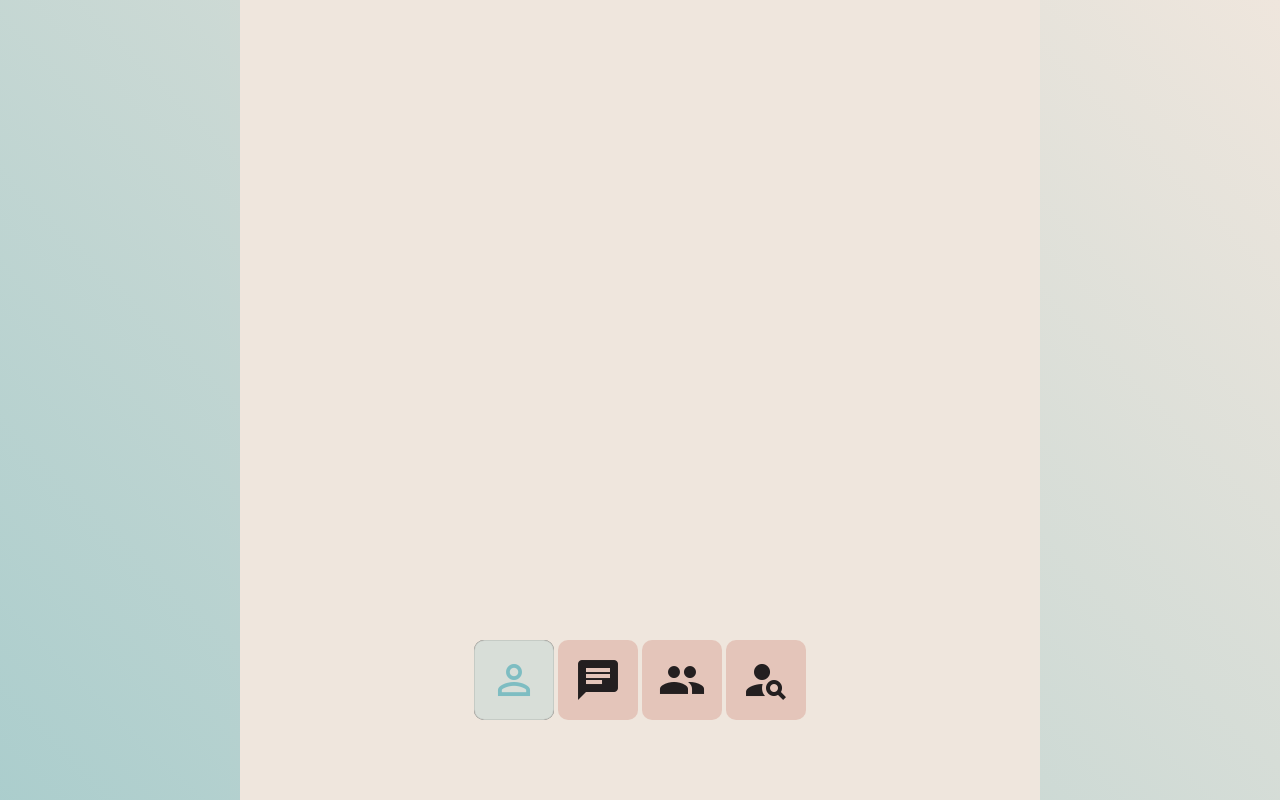
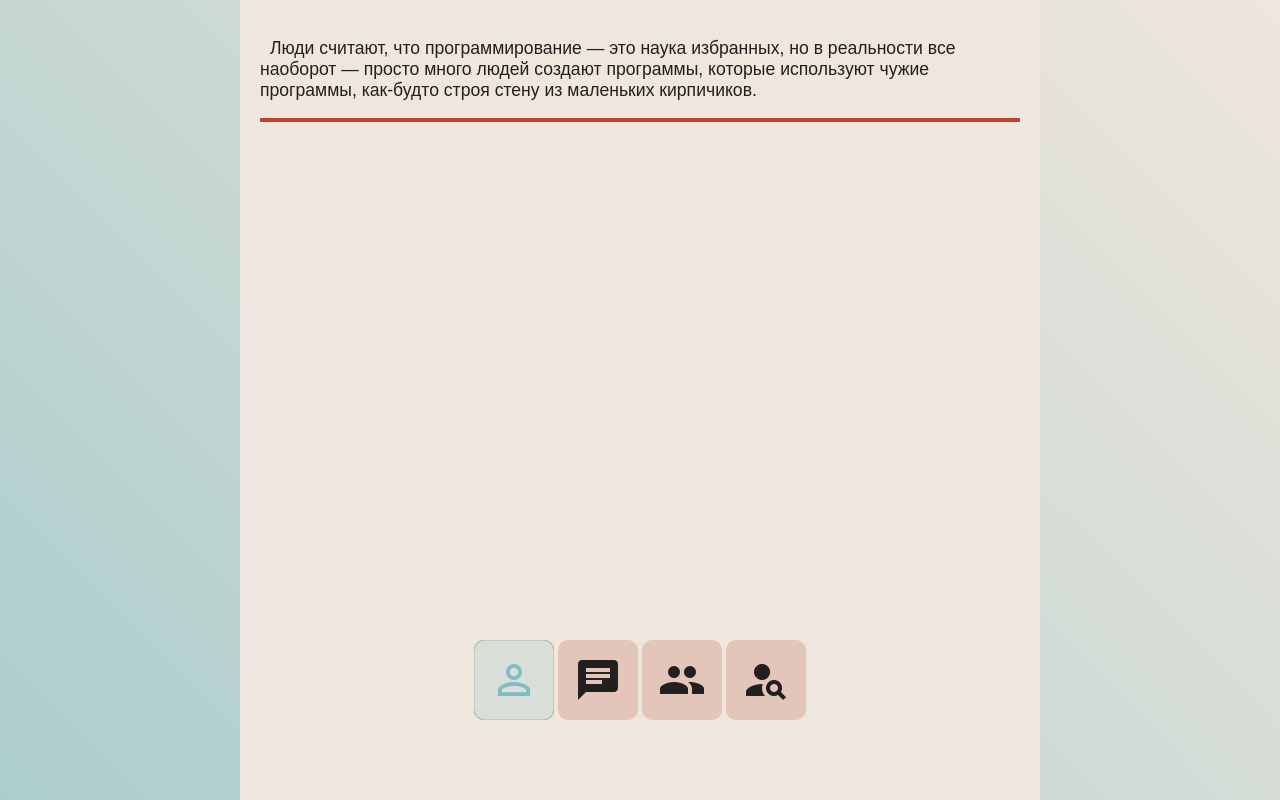
Before and after one commit to Mirudistok32/social-network-code-2, a React (Create React App) app: page /profile in a window 1280 px wide. Built offline with nearby package versions, Linux system fonts and the light colour scheme.

Commit message:
Create ProfileStatus and ProfileLine

```diff
--- a/src/components/Content/Content.module.scss
+++ b/src/components/Content/Content.module.scss
@@ -1,4 +1,6 @@
 @import "../../scss/variable";
 .content {
   flex-grow: 1;
+  display: flex;
+  flex-direction: column;
 }
--- a/src/components/Content/Pages/Profile/Profile.module.scss
+++ b/src/components/Content/Pages/Profile/Profile.module.scss
@@ -1,4 +1,6 @@
 @import "../../../../scss/variable";
 .profile {
-
+  flex-grow: 1;
+  padding: 20px;
+  color: #802818;
 }
--- a/src/components/Content/Pages/Profile/Profile.tsx
+++ b/src/components/Content/Pages/Profile/Profile.tsx
@@ -1,15 +1,20 @@
 import React from 'react';
 import s from './Profile.module.scss';
+import { ProfileLine } from './ProfileLine/ProfileLine';
+import { ProfileStatus } from './ProfileStatus/ProfileStatus';
 
 type PropsType = {
 
 }
 
+
 export const Profile: React.FC<PropsType> = React.memo((props) => {
+
 
   return (
     <div className={s.profile}>
-
+      <ProfileStatus title={"Люди считают, что программирование — это наука избранных, но в реальности все наоборот — просто много людей создают программы, которые используют чужие программы, как-будто строя стену из маленьких кирпичиков."} />
+      <ProfileLine />
     </div>
   );
 })
--- /dev/null
+++ b/src/components/Content/Pages/Profile/ProfileLine/ProfileLine.module.scss
@@ -0,0 +1,5 @@
+@import "../../../../../scss/variable";
+.line {
+  background-color: $red;
+  height: 4px;
+}
--- /dev/null
+++ b/src/components/Content/Pages/Profile/ProfileLine/ProfileLine.tsx
@@ -0,0 +1,14 @@
+import React from 'react';
+import s from './ProfileLine.module.scss';
+
+type PropsType = {
+}
+
+export const ProfileLine: React.FC<PropsType> = React.memo((props) => {
+
+  return (
+    <div className={s.line}>
+
+    </div>
+  );
+})
--- /dev/null
+++ b/src/components/Content/Pages/Profile/ProfileStatus/ProfileStatus.module.scss
@@ -0,0 +1,10 @@
+@import "../../../../../scss/variable";
+@import "../../../../../scss/mixins";
+.status {
+  @include fontPhilosopher();
+  font-size: 1.1em;
+  color: $black;
+  &__p {
+    text-indent: 10px;
+  }
+}
--- /dev/null
+++ b/src/components/Content/Pages/Profile/ProfileStatus/ProfileStatus.tsx
@@ -0,0 +1,21 @@
+import React from 'react';
+import s from './ProfileStatus.module.scss';
+
+type PropsType = {
+  title: string
+}
+
+export const ProfileStatus: React.FC<PropsType> = React.memo((props) => {
+
+  const { title } = props
+
+  return (
+    <div className={s.status}>
+      <p className={s.status__p}>
+        {
+          title
+        }
+      </p>
+    </div>
+  );
+})
--- a/src/scss/_mixins.scss
+++ b/src/scss/_mixins.scss
@@ -3,3 +3,10 @@
   font-weight: $fontWeight;
   font-style: $fontStyle;
 }
+
+@mixin fontPhilosopher($fontWeight: 400, $fontStyle: normal) {
+  @import url("https://fonts.googleapis.com/css2?family=Philosopher:ital,wght@0,400;0,700;1,400;1,700&display=swap");
+  font-family: 'Philosopher', sans-serif;
+  font-weight: $fontWeight;
+  font-style: $fontStyle;
+}
```
